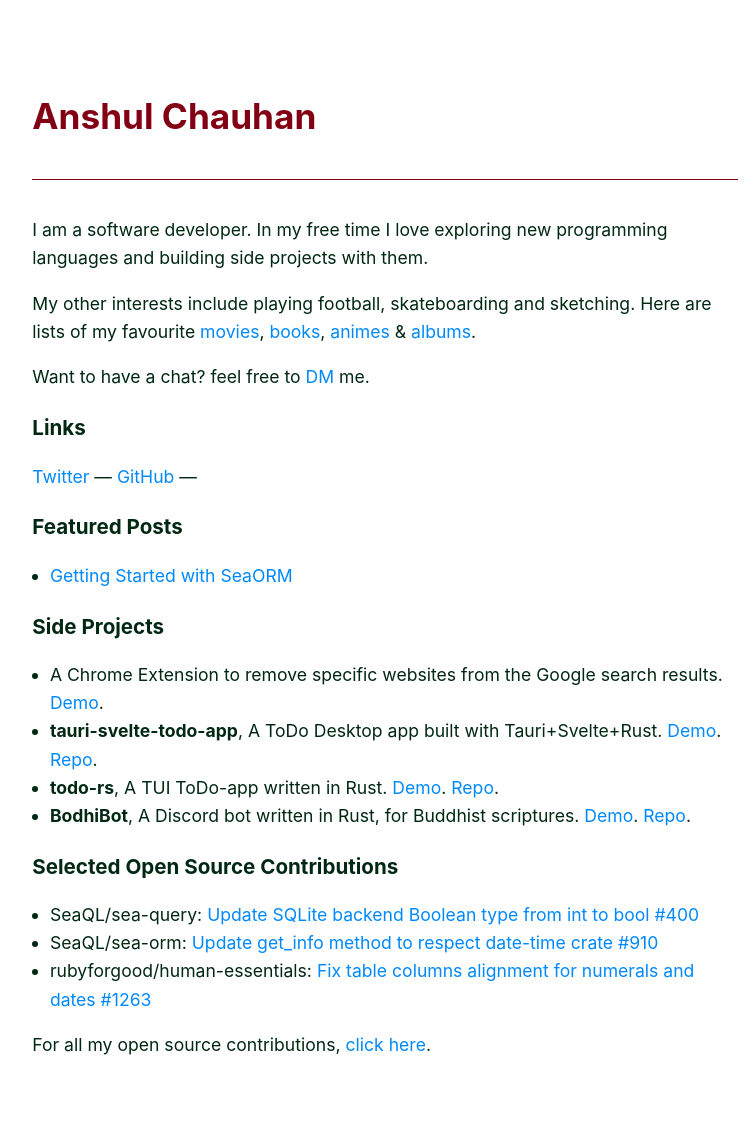
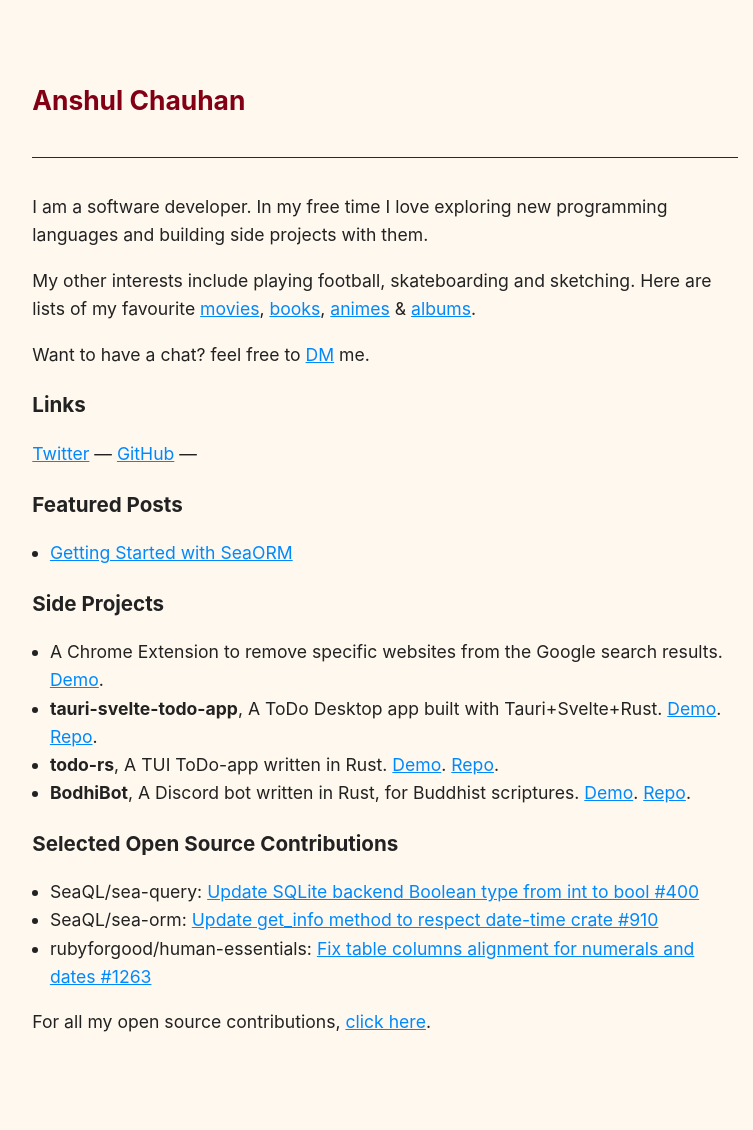
Before and after one commit to anshulxyz/anshulxyz.github.io, a Jekyll site: the page built from index.md, in a window 1280 px wide. Shown: the whole page, without its empty margins (255-1008 px from the left). Built offline with Jekyll 4.4.1, drawn with Linux system fonts in a browser that asks for light colours; after the commit the page ends 1107 px from its top, so only the background shows below that.

Commit message:
Change index title from h1 to h2

```diff
--- a/_sass/main.scss
+++ b/_sass/main.scss
@@ -16,8 +16,8 @@
   // font-family: Charter, 'Bitstream Charter', 'Sitka Text', Cambria, serif;
   font-family: $sans-serif;
   font-size: calc(1em * 1.1);
-  background: white;
-  color: $color-emerald-6;
+  background: $color-amber-1;
+  color: $color-gray-6;
 }
 
 h1,
@@ -34,7 +34,7 @@
 // link
 a {
   color:$color-blue-3;
-  text-decoration: none;
+  //text-decoration: none;
 }
 
 a:hover,
@@ -67,8 +67,13 @@
 
 blockquote {
   margin: 0;
+  margin: 2rem;
   padding: 0.1rem 1rem;
-  background: $color-violet-1;
+  color: $color-amber-4;
+  background: darken($color-amber-1, 5%);
+  border-left: 5px solid;
+  border-color: $color-amber-2;
+  //border-radius: 10px;
 }
 
 .footnotes {
--- a/index.md
+++ b/index.md
@@ -8,7 +8,7 @@
 
 <!--It is later than you think.-->
 
-# Anshul Chauhan
+## Anshul Chauhan
 {:.title}
 
 ---
```
